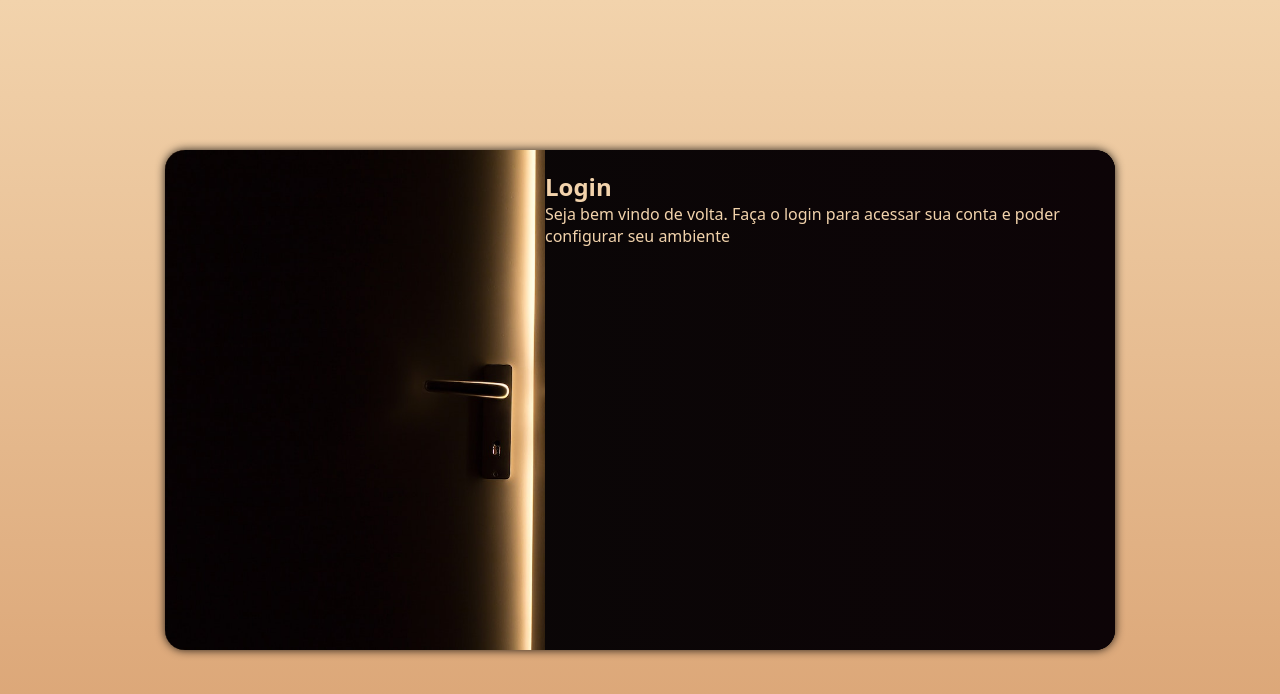
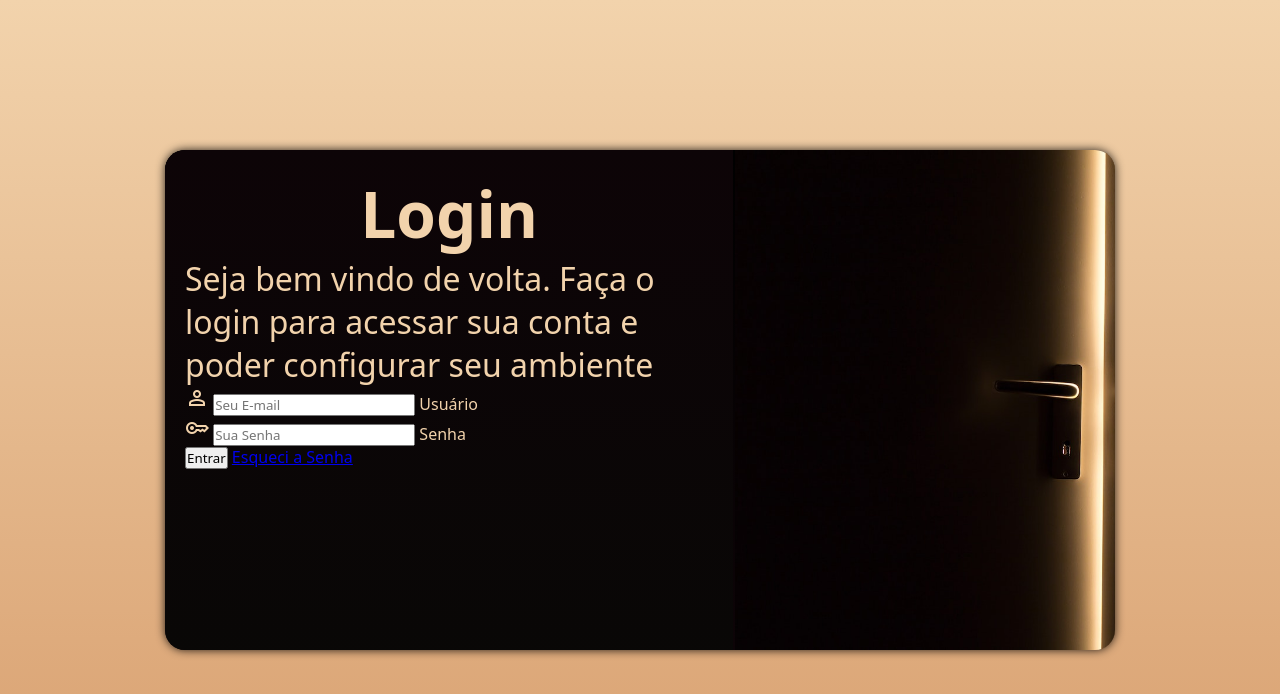
Before and after one commit to WesleyJrDev/projeto-login, a plain HTML site: page index.html in a window 1280 px wide. Drawn offline with nearby package versions, Linux system fonts and the light colour scheme.

Commit message:
Fomulario feito

```diff
--- a/estilos/media-queries.css
+++ b/estilos/media-queries.css
@@ -27,6 +27,16 @@ Extra large screens, TV – 1201px, and more. */
         background-color: black;
         background-image: linear-gradient(90deg,#f2d3ac2f ,#0d0407);
         height: 100%;
+        width: 43.8%;
+        float: right;
+    }
+
+    div#formulario>h1{
+        font-size: 2em;
+    }
+
+    div#formulario>p{
+        font-size: 1.5em;
     }
 }
 
@@ -40,14 +50,25 @@ Extra large screens, TV – 1201px, and more. */
     }
 
     section#login > div#imagem{
-        float: left;
+        float: right;
         width: 40%;
         height: 100%;
     }
 
     section#login > div#formulario{
+        float: left;
+        width: 55.6%;
         height: 100%;
         background-color: black;
-        background-image: linear-gradient(90deg,#f2d3ac09 ,#0d0407);
+        background-image: linear-gradient(#0d0407,#f2d3ac09);
+
+    }
+
+    div#formulario>h1{
+        font-size: 4em;
+    }
+
+    div#formulario>p{
+        font-size: 2em;
     }
 }
--- a/estilos/style.css
+++ b/estilos/style.css
@@ -36,7 +36,7 @@ section#login {
 
     background-image: linear-gradient( to bottom, black, #0d0407);
     height: 500px;
-    width: 250px;
+    width: 270px;
     border-radius: 20px;
     box-shadow: 0px 0px 10px rgba(0, 0, 0, 0.856);
 
@@ -58,3 +58,7 @@ div#formulario{
     padding: 20px;
     color: #F2D3AC;
 }
+
+div#formulario > h1{
+    text-align: center;
+}
--- a/index.html
+++ b/index.html
@@ -7,6 +7,7 @@
     <title>Login</title>
     <link rel="stylesheet" href="estilos/style.css">
     <link rel="stylesheet" href="estilos/media-queries.css">
+    <link rel="stylesheet" href="https://fonts.googleapis.com/css2?family=Material+Symbols+Outlined:opsz,wght,FILL,GRAD@20..48,100..700,0..1,-50..200" />
 </head>
 <body>
     <main>
@@ -17,6 +18,26 @@
                 <h1>Login</h1>
                 <p>Seja bem vindo de volta. Faça o login para acessar sua conta e poder configurar seu ambiente</p>
                 <form action="login.php" method="post">
+                    <p>
+                        <span class="material-symbols-outlined">
+                            person
+                            </span>
+                        <input type="email" name="usuario" id="iusuario" autocomplete="email" required placeholder="Seu E-mail">
+                        <label for="usuario">Usuário</label>
+                    </p>
+                    <p>
+                        <span class="material-symbols-outlined">
+                            key
+                            </span>
+
+                        <input type="password" name="senha" id="isenha" autocomplete="current-password" required minlength="4" maxlength="20" placeholder="Sua Senha">
+                        <label for="Senha">Senha</label>
+                    </p>
+                    <p>
+                        <input type="submit" value="Entrar">
+                        <a href="#">Esqueci a Senha</a>
+
+                    </p>
 
                 </form>
             </div>
```
